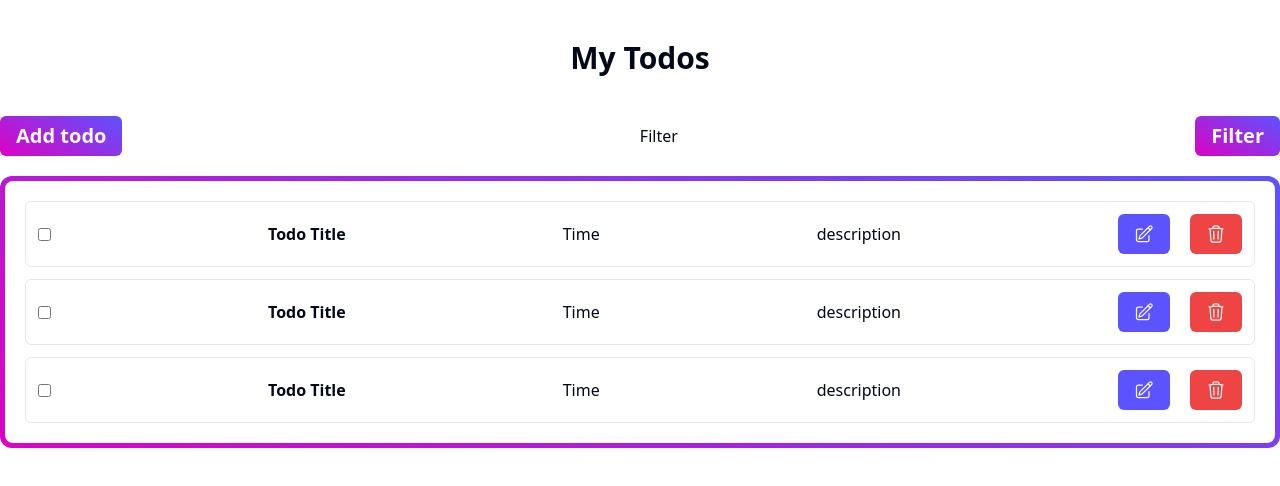
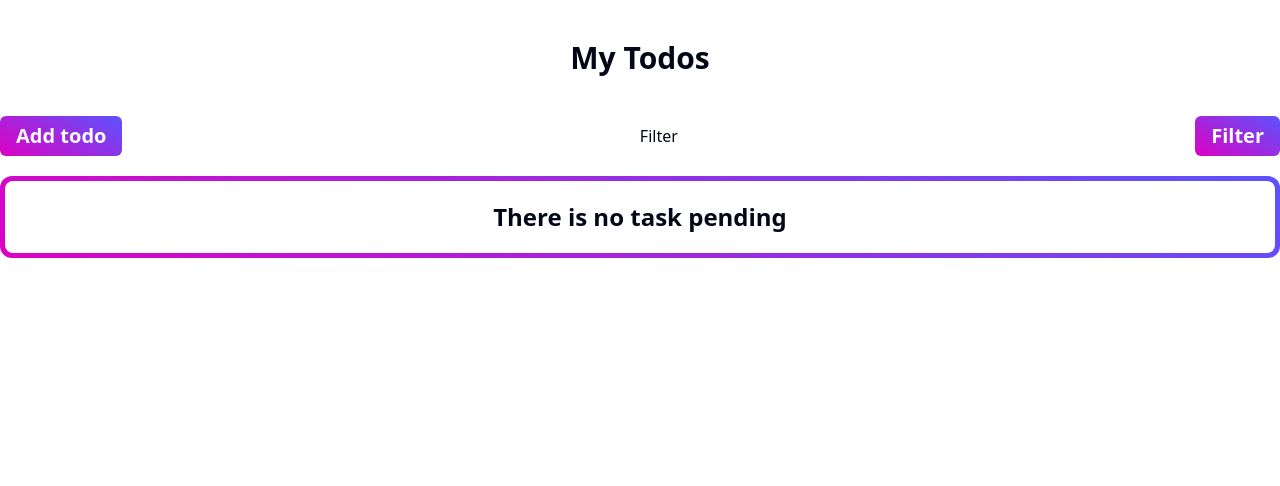
Before and after one commit to goni715/todo-level-2, a React (Vite) app: page / in a window 1280 px wide. Shown: the top 486 px of the page. Built offline with nearby package versions, Linux system fonts and the light colour scheme.

Commit message:
todos mapping

```diff
--- a/src/components/modal/AddTodoModal.tsx
+++ b/src/components/modal/AddTodoModal.tsx
@@ -1,6 +1,6 @@
 import { FormEvent, useState } from "react";
 import { Button } from "../ui/button";
-import { Dialog, DialogContent, DialogDescription, DialogFooter, DialogHeader, DialogTitle, DialogTrigger } from "../ui/dialog";
+import { Dialog, DialogClose, DialogContent, DialogDescription, DialogFooter, DialogHeader, DialogTitle, DialogTrigger } from "../ui/dialog";
 import { Input } from "../ui/input";
 import { Label } from "../ui/label";
 import { useAppDispatch } from "../../redux/hook/hook";
@@ -64,7 +64,9 @@ const AddTodoModal = () => {
                 </div>
               </div>
               <DialogFooter>
-                <Button type="submit">Save changes</Button>
+                <DialogClose asChild>
+                  <Button type="submit">Save changes</Button>
+                </DialogClose>
               </DialogFooter>
             </form>
           </DialogContent>
--- a/src/components/todo/TodoCard.tsx
+++ b/src/components/todo/TodoCard.tsx
@@ -15,15 +15,15 @@ const TodoCard = () => {
                 className="size-5"
                 data-slot="icon"
                 fill="none"
-                stroke-width="1.5"
+                strokeWidth="1.5"
                 stroke="currentColor"
                 viewBox="0 0 24 24"
                 xmlns="http://www.w3.org/2000/svg"
                 aria-hidden="true"
               >
                 <path
-                  stroke-linecap="round"
-                  stroke-linejoin="round"
+                  strokeLinecap="round"
+                  strokeLinejoin="round"
                   d="m16.862 4.487 1.687-1.688a1.875 1.875 0 1 1 2.652 2.652L10.582 16.07a4.5 4.5 0 0 1-1.897 1.13L6 18l.8-2.685a4.5 4.5 0 0 1 1.13-1.897l8.932-8.931Zm0 0L19.5 7.125M18 14v4.75A2.25 2.25 0 0 1 15.75 21H5.25A2.25 2.25 0 0 1 3 18.75V8.25A2.25 2.25 0 0 1 5.25 6H10"
                 ></path>
               </svg>
@@ -31,17 +31,15 @@ const TodoCard = () => {
             <Button className="bg-red-500">
               <svg
                 className="size-5"
-                data-slot="icon"
                 fill="none"
-                stroke-width="1.5"
+                strokeWidth="1.5"
                 stroke="currentColor"
                 viewBox="0 0 24 24"
                 xmlns="http://www.w3.org/2000/svg"
-                aria-hidden="true"
               >
                 <path
-                  stroke-linecap="round"
-                  stroke-linejoin="round"
+                  strokeLinecap="round"
+                  strokeLinejoin="round"
                   d="m14.74 9-.346 9m-4.788 0L9.26 9m9.968-3.21c.342.052.682.107 1.022.166m-1.022-.165L18.16 19.673a2.25 2.25 0 0 1-2.244 2.077H8.084a2.25 2.25 0 0 1-2.244-2.077L4.772 5.79m14.456 0a48.108 48.108 0 0 0-3.478-.397m-12 .562c.34-.059.68-.114 1.022-.165m0 0a48.11 48.11 0 0 1 3.478-.397m7.5 0v-.916c0-1.18-.91-2.164-2.09-2.201a51.964 51.964 0 0 0-3.32 0c-1.18.037-2.09 1.022-2.09 2.201v.916m7.5 0a48.667 48.667 0 0 0-7.5 0"
                 ></path>
               </svg>
--- a/src/components/todo/TodoContainer.tsx
+++ b/src/components/todo/TodoContainer.tsx
@@ -1,25 +1,31 @@
+import { useAppSelector } from "../../redux/hook/hook";
 import AddTodoModal from "../modal/AddTodoModal";
 import TodoCard from "./TodoCard";
 import TodoFilter from "./TodoFilter";
 
 
 const TodoContainer = () => {
+  const { todos } = useAppSelector((state)=>state.todo);
+
+
     return (
       <>
         <div>
           <div className="flex justify-between mb-5">
-            <AddTodoModal/>
+            <AddTodoModal />
             <button>Filter</button>
-            <TodoFilter/>
+            <TodoFilter />
           </div>
           <div className="bg-primary-gradient w-full h-full rounded-xl p-[5px]">
-            {/* <div className="bg-white p-5 text-2xl font-bold flex justify-center items-center rounded-md">
-                <p>There is no task pending</p>
-              </div> */}
             <div className="bg-white p-5 w-full h-full rounded-lg space-y-3">
-              <TodoCard />
-              <TodoCard />
-              <TodoCard />
+              {todos?.map((item, i) => (
+                <TodoCard key={i.toString()} />
+              ))}
+              {todos?.length ===0 && (
+                  <div className="bg-white text-2xl font-bold flex justify-center items-center rounded-md">
+                    <p>There is no task pending</p>
+                  </div>
+                )}
             </div>
           </div>
         </div>
--- a/src/redux/store/store.ts
+++ b/src/redux/store/store.ts
@@ -5,6 +5,7 @@ export const store = configureStore({
   reducer: {
     todo: todoSliceReducer
   },
+  devTools: true
 })
 
 
```
